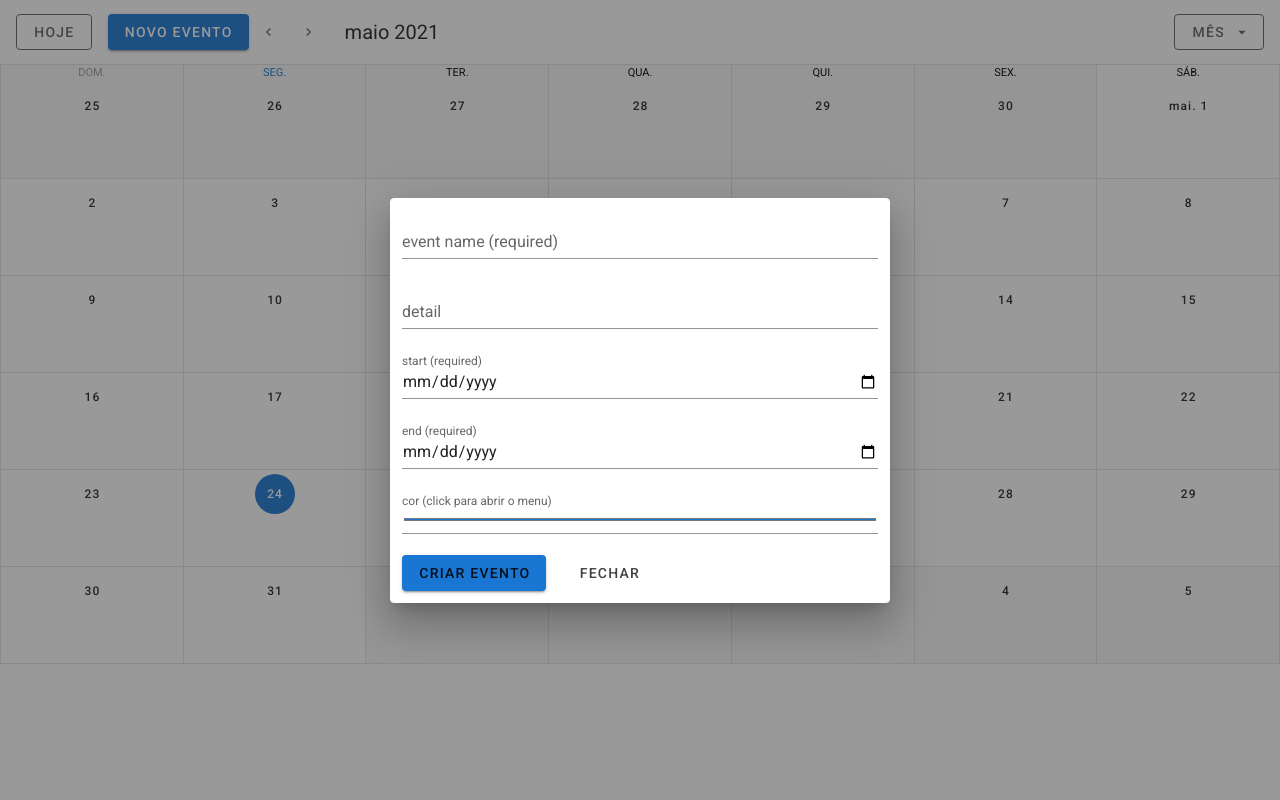
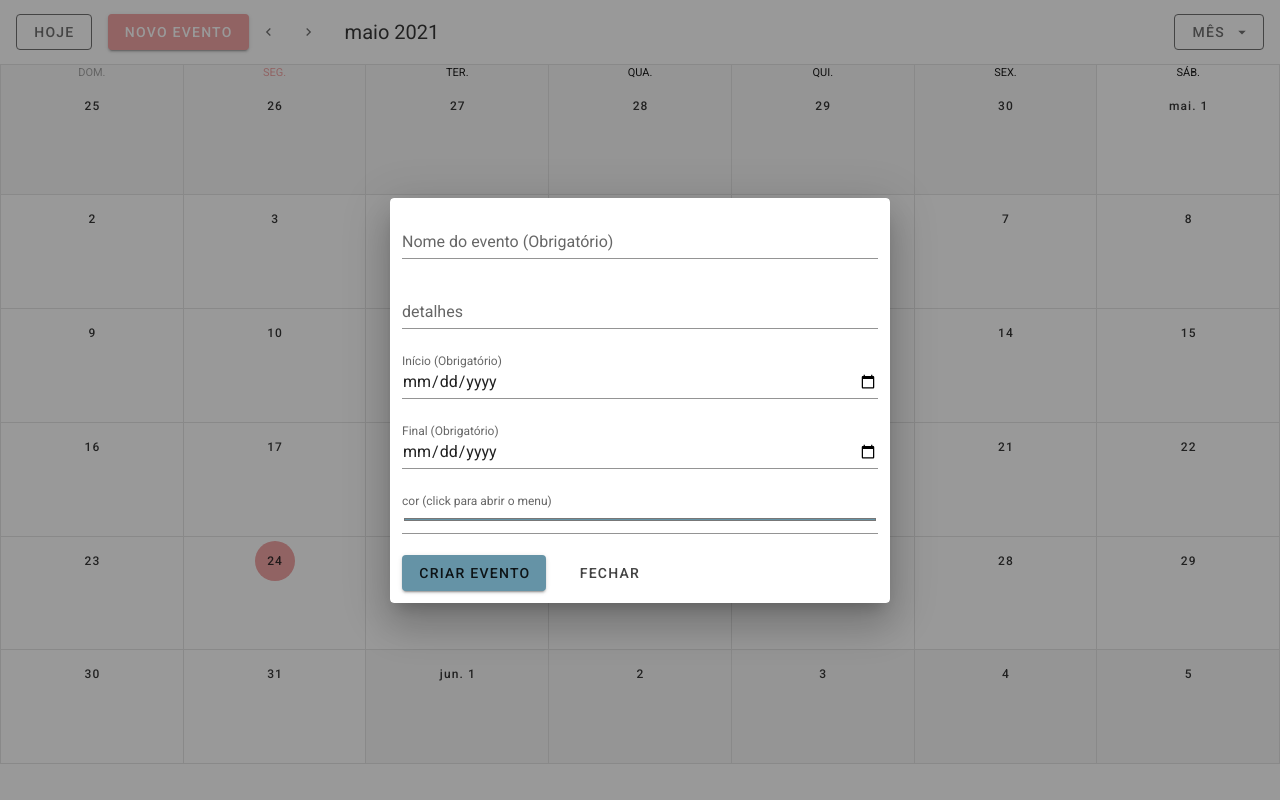
Before and after one commit to dibressonCosta/prog_avancada, a Vue app in the folder agenda/: page / in a window 1280 px wide. Both pictures are taken after a click on the button "NOVO EVENTO". Built offline with nearby package versions, Linux system fonts and the light colour scheme; no server answers; what vue-textarea-autosize would draw is missing.

Commit message:
finalizado o calendario

```diff
--- a/agenda/src/views/Agenda.vue
+++ b/agenda/src/views/Agenda.vue
@@ -6,7 +6,7 @@
           <v-btn outlined class="mr-4" color="grey darken-2" @click="setToday">
             Hoje
           </v-btn>
-          <v-btn color="primary" dark @click.stop="dialog = true">
+          <v-btn color="red lighten-3" dark @click.stop="dialog = true">
             Novo Evento
           </v-btn>
           <v-btn fab text small color="grey darken-2" @click="prev">
@@ -59,18 +59,22 @@
               <v-text-field
                 v-model="name"
                 type="text"
-                label="event name (required)"
+                label="Nome do evento (Obrigatório)"
               >
               </v-text-field>
-              <v-text-field v-model="details" type="text" label="detail">
+              <v-text-field v-model="details" type="text" label="detalhes">
               </v-text-field>
               <v-text-field
                 v-model="start"
                 type="date"
-                label="start (required)"
+                label="Início (Obrigatório)"
               >
               </v-text-field>
-              <v-text-field v-model="end" type="date" label="end (required)">
+              <v-text-field
+                v-model="end"
+                type="date"
+                label="Final (Obrigatório)"
+              >
               </v-text-field>
               <v-text-field
                 v-model="color"
@@ -94,11 +98,11 @@
         </v-card>
       </v-dialog>
 
-      <v-sheet height="600">
+      <v-sheet height="700">
         <v-calendar
           ref="calendar"
           v-model="focus"
-          color="primary"
+          color="red lighten-3"
           locale="pt"
           :events="events"
           :event-color="getEventColor"
@@ -115,7 +119,7 @@
         >
           <v-card color="grey lighten-4" min-width="350px" flat>
             <v-toolbar :color="selectedEvent.color" dark>
-              <v-btn @click="deleteEvent(selectedEvent)" icon>
+              <v-btn @click.prevent="deleteEvent(selectedEvent)" icon>
                 <v-icon>mdi-delete</v-icon>
               </v-btn>
               <v-toolbar-title v-html="selectedEvent.name"></v-toolbar-title>
@@ -182,32 +186,13 @@ export default {
     details: null,
     start: null,
     end: null,
-    color: "#1976d2",
+    color: "#6593A6",
     currentlyEditing: null,
     selectedEvent: {},
     selectedElement: null,
     selectedOpen: false,
     events: [],
     dialog: false,
-    names: [
-      "Meeting",
-      "Holiday",
-      "PTO",
-      "Travel",
-      "Event",
-      "Birthday",
-      "Conference",
-      "Party",
-    ],
-    colors: [
-      "blue",
-      "indigo",
-      "deep-purple",
-      "cyan",
-      "green",
-      "orange",
-      "grey darken-1",
-    ],
   }),
   created: function () {
     this.fetchEventData();
@@ -253,9 +238,23 @@ export default {
       ev.start = evento.start;
       ev.end = evento.end;
       ev.color = evento.color;
-      console.log(ev);
       await axios.put("http://localhost:5000/event", ev).then(
         (response) => {
+          console.log(response);
+          //this.$router.push('list')
+        },
+        (response) => {
+          alert(response.data["mensagem"]);
+        }
+      );
+    },
+    async deleteEvent(evento) {
+      var ev = {};
+      ev.id = evento._id.$oid;
+      await axios.delete("http://localhost:5000/event", { data: ev }).then(
+        (response) => {
+          this.selectedOpen = false;
+          this.fetchEventData();
           console.log(response);
           //this.$router.push('list')
         },
```
